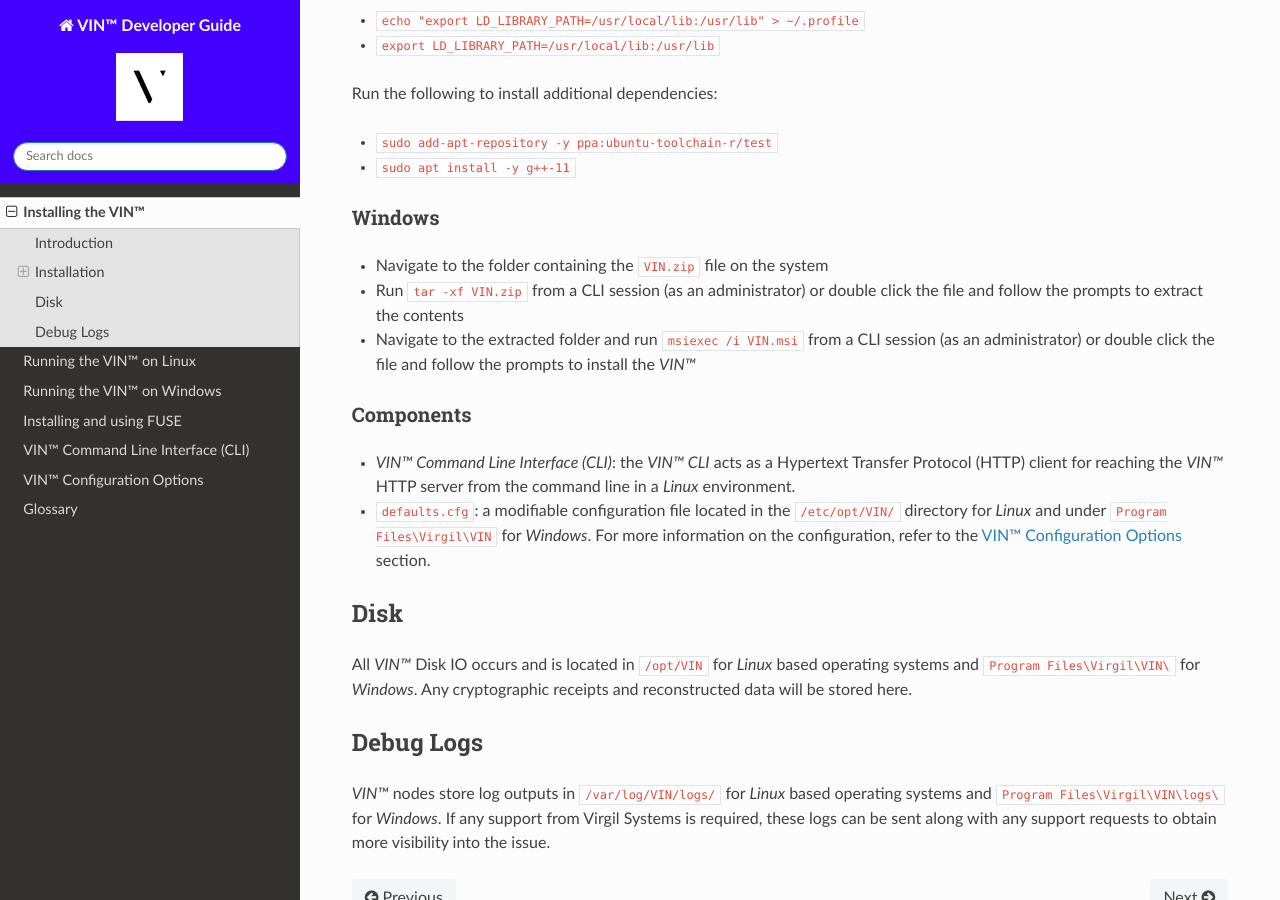
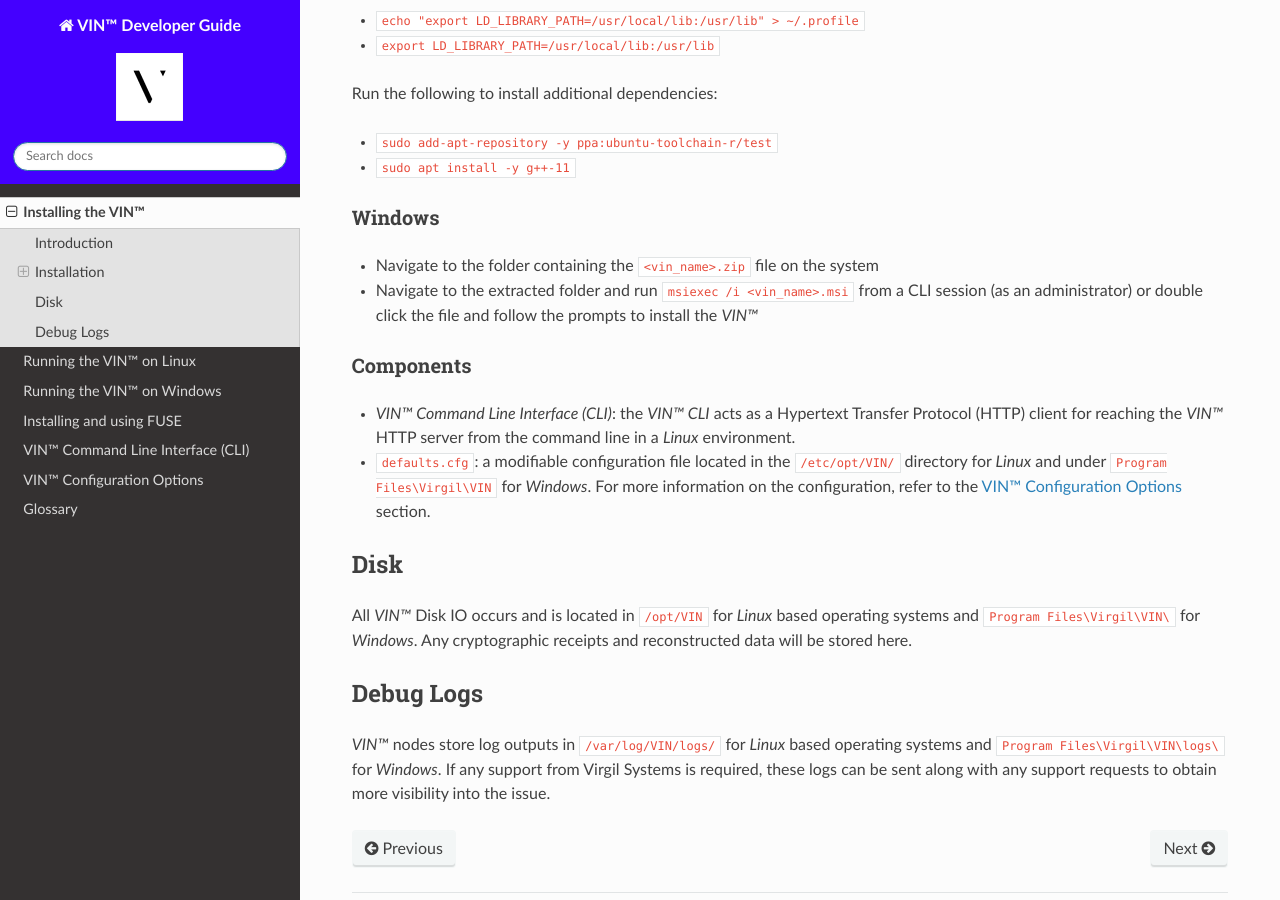
Before and after one commit to Market-Insight-Solutions-LLC/vin-developer-guide, a Sphinx documentation site: the page built from docs/source/installing_the_vin.rst, in a window 1280 px wide and 900 px high, scrolled down 631 px. Built offline with Sphinx 7.4.7 and the Read the Docs theme 2.0.0, drawn with Linux system fonts in a browser that asks for light colours.

Commit message:
Adrian change

```diff
--- a/docs/source/installing_the_vin.rst
+++ b/docs/source/installing_the_vin.rst
@@ -38,9 +38,8 @@
 Windows
 ----------
 
-* Navigate to the folder containing the ``VIN.zip`` file on the system
-* Run ``tar -xf VIN.zip`` from a CLI session (as an administrator) or double click the file and follow the prompts to extract the contents
-* Navigate to the extracted folder and run ``msiexec /i VIN.msi`` from a CLI session (as an administrator) or double click the file and follow the prompts to install the *VIN™*
+* Navigate to the folder containing the ``<vin_name>.zip`` file on the system
+* Navigate to the extracted folder and run ``msiexec /i <vin_name>.msi`` from a CLI session (as an administrator) or double click the file and follow the prompts to install the *VIN™*
 
 
 Components
--- a/docs/source/vin_cli.rst
+++ b/docs/source/vin_cli.rst
@@ -74,7 +74,7 @@
 
     Example: ``update_peer 12.345.678.90 9091 /home/target/share/foo/``"
     Health Check, health_check, "Displays health information for the node."
-    Receipt Validation, receipt_validation <file_path>, "Validates a cryptographic receipt at the given file path (including receipt name).
+    Validate Receipt, receipt_validation <file_path>, "Validates a cryptographic receipt at the given file path (including receipt name).
 
     Example: ``receipt_validation /opt/VIN/receipts/sent/CR3736596702``"
     Shutdown, shutdown, "Send a shutdown signal to the current node that the user is connected to."
```
